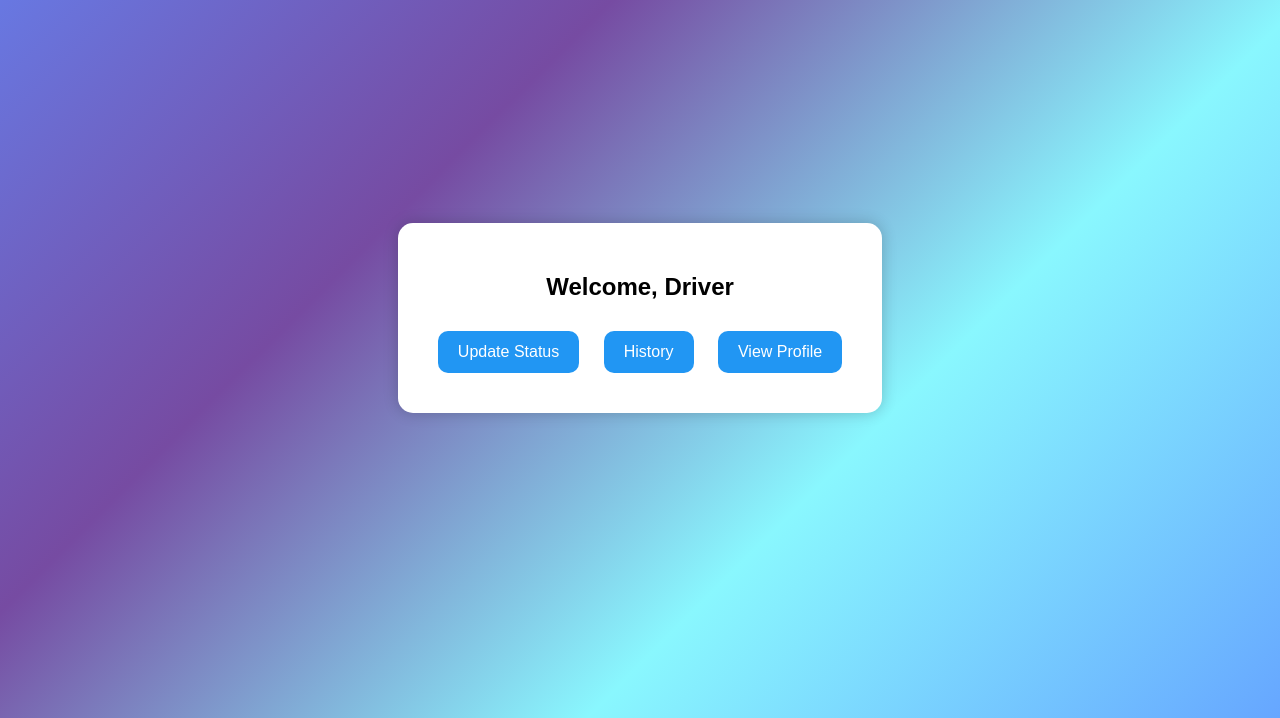
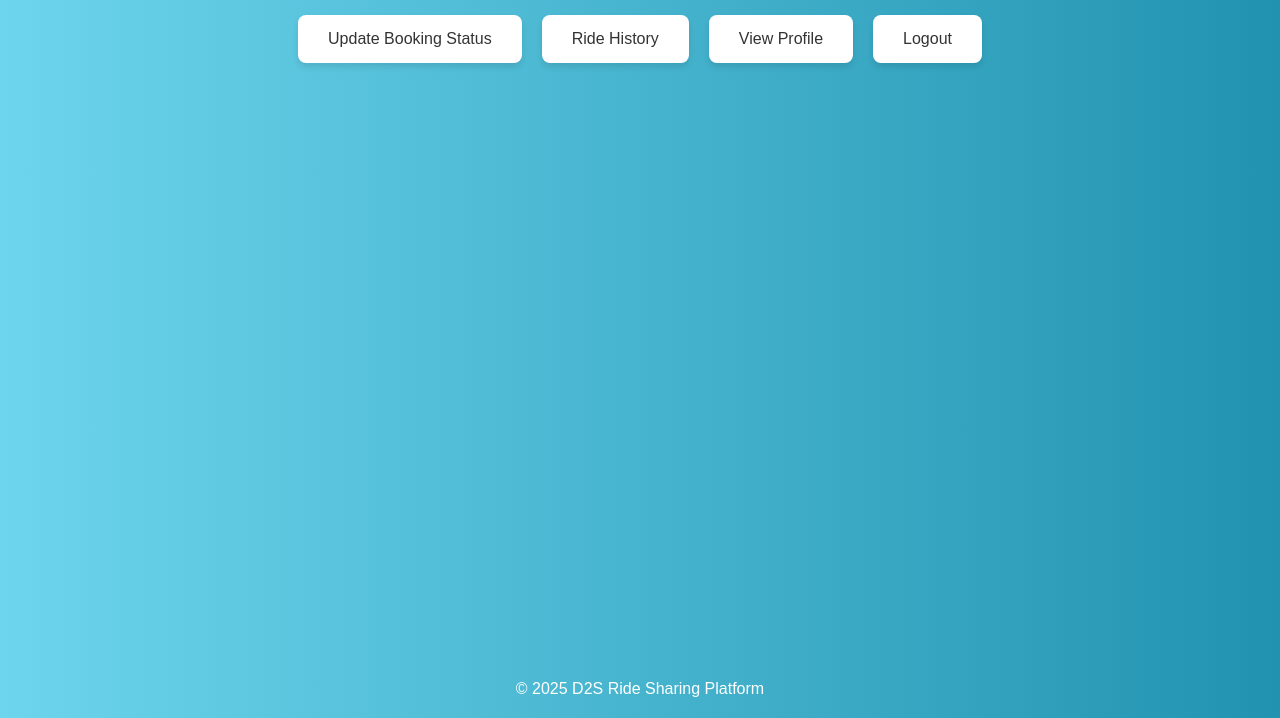
Before and after one commit to PriyankaR2024/D2S, a plain HTML site: page driver_dashboard.html in a window 1280 px wide. Shown: the part 82-800 px from the top of the page. Drawn offline with Linux system fonts and the light colour scheme.

Commit message:
Update driver_dashboard.html

```diff
--- a/driver_dashboard.html
+++ b/driver_dashboard.html
@@ -1,53 +1,71 @@
-<!-- driver_dashboard.html -->
 <!DOCTYPE html>
 <html lang="en">
 <head>
-  <meta charset="UTF-8">
-  <title>Driver Dashboard</title>
+  <meta charset="UTF-8" />
+  <title>D2S Driver Dashboard</title>
   <style>
     body {
+      font-family: Arial, sans-serif;
+      background: linear-gradient(to right, #6dd5ed, #2193b0);
       margin: 0;
-      font-family: Arial, sans-serif;
-      background: linear-gradient(135deg, #667eea, #764ba2, #89f7fe, #66a6ff);
-      min-height: 100vh;
+      padding: 0;
       display: flex;
       flex-direction: column;
       align-items: center;
+      min-height: 100vh;
+    }
+
+    h1 {
+      color: white;
+      margin: 30px 0 10px;
+    }
+
+    .tabs {
+      display: flex;
+      flex-wrap: wrap;
       justify-content: center;
+      gap: 20px;
+      margin: 20px;
     }
-    .dashboard {
-      background: white;
-      padding: 30px;
-      border-radius: 15px;
-      box-shadow: 0 0 15px rgba(0,0,0,0.2);
+
+    .tabs button {
+      padding: 15px 30px;
+      background-color: #ffffff;
+      color: #333;
+      border: none;
+      border-radius: 8px;
+      font-size: 16px;
+      cursor: pointer;
+      box-shadow: 0 4px 6px rgba(0, 0, 0, 0.1);
+      transition: background-color 0.3s ease;
+    }
+
+    .tabs button:hover {
+      background-color: #f0f0f0;
+    }
+
+    .footer {
+      margin-top: auto;
+      padding: 20px;
+      color: #fff;
       text-align: center;
-    }
-    .dashboard h2 {
-      margin-bottom: 20px;
-    }
-    .tabs button {
-      padding: 12px 20px;
-      margin: 10px;
-      border: none;
-      border-radius: 10px;
-      background-color: #2196F3;
-      color: white;
-      cursor: pointer;
-      font-size: 16px;
-    }
-    .tabs button:hover {
-      background-color: #1e88e5;
     }
   </style>
 </head>
 <body>
-  <div class="dashboard">
-    <h2>Welcome, Driver</h2>
-    <div class="tabs">
-      <button onclick="location.href='update_status.html'">Update Status</button>
-      <button onclick="location.href='history.html'">History</button>
-      <button onclick="location.href='view_profile.html'">View Profile</button>
-    </div>
+
+  <h1>Welcome to D2S Driver Dashboard</h1>
+
+  <div class="tabs">
+    <button onclick="location.href='driver_update_status.html'">Update Booking Status</button>
+    <button onclick="location.href='driver_ride_history.html'">Ride History</button>
+    <button onclick="location.href='view_profile.html'">View Profile</button>
+    <button onclick="location.href='logout.html'">Logout</button>
   </div>
+
+  <div class="footer">
+    &copy; 2025 D2S Ride Sharing Platform
+  </div>
+
 </body>
 </html>
```
